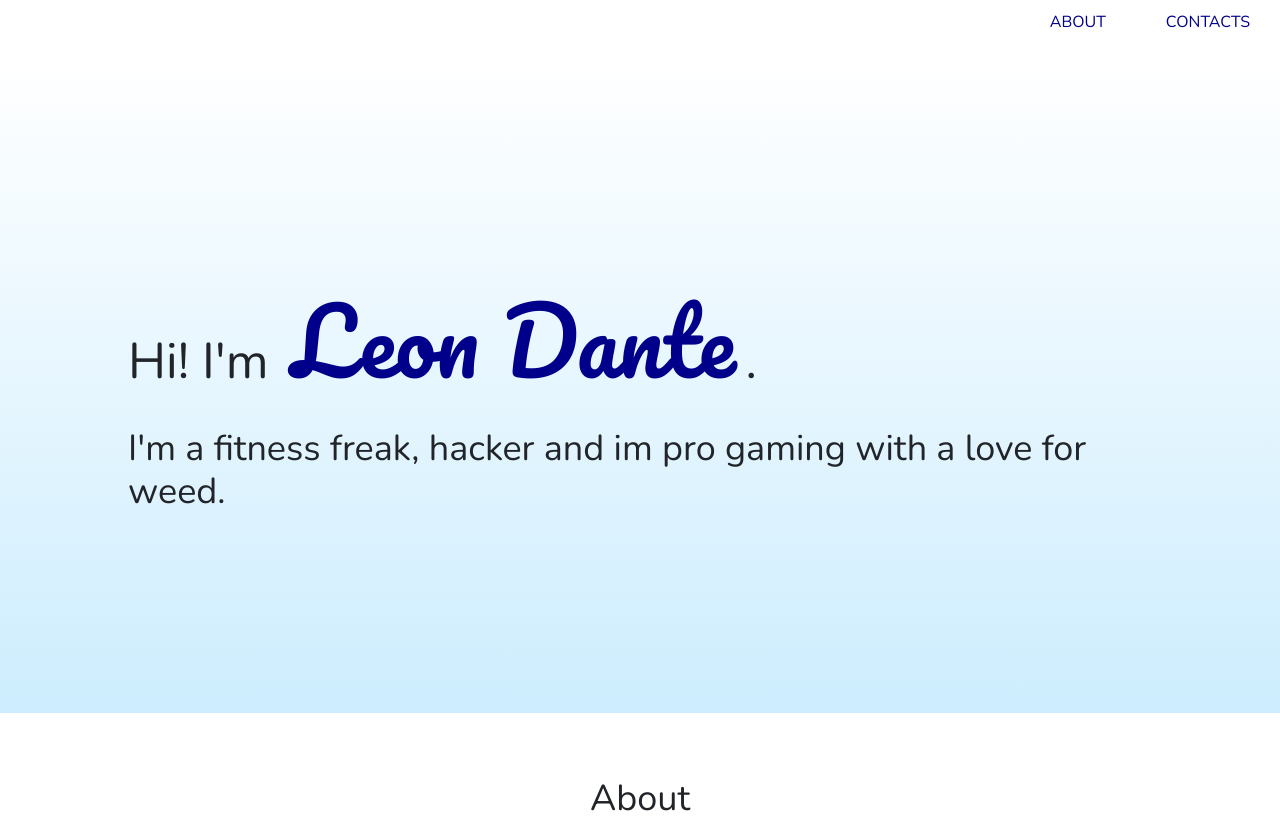
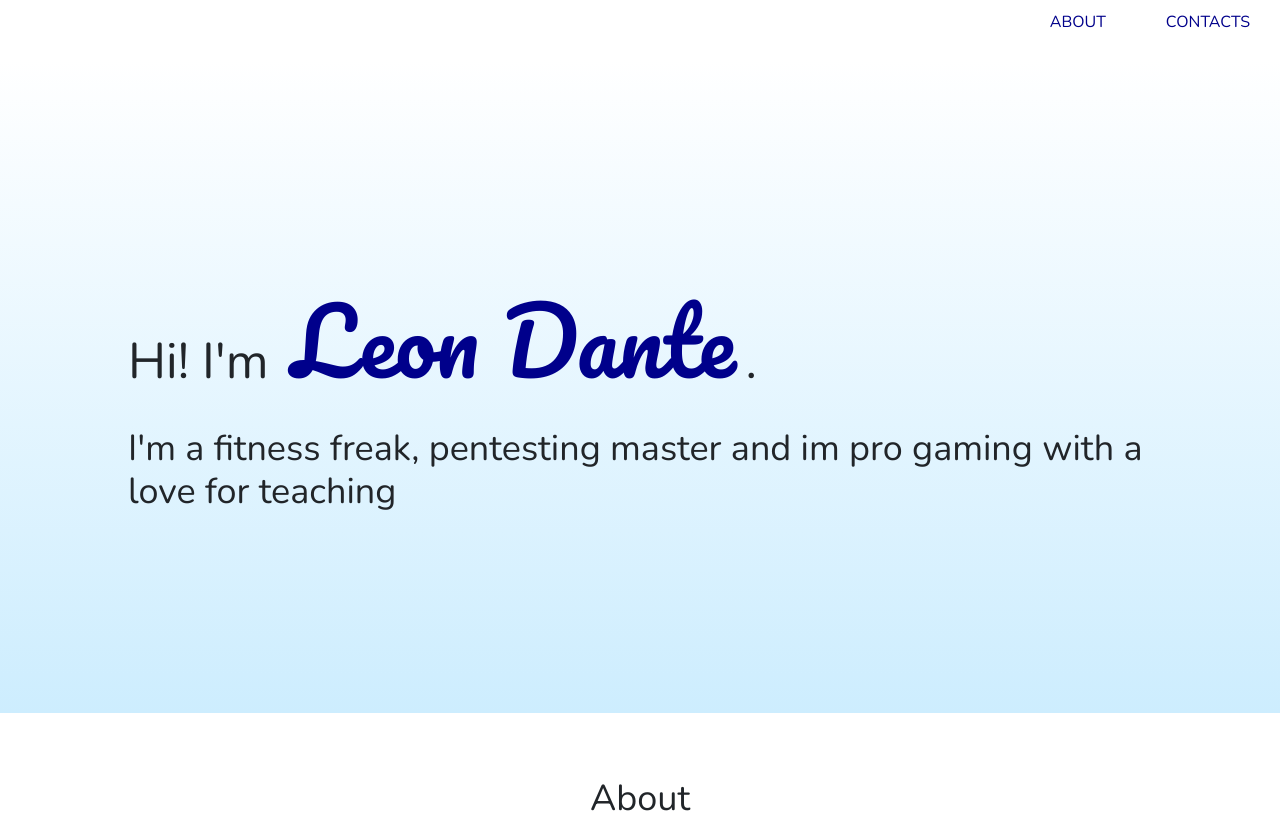
Before and after one commit to LeonDante-ctrl/furry-master, a plain HTML site: page index.html in a window 1280 px wide. Shown: the top 824 px of the page. Drawn offline with nearby package versions, Linux system fonts and the light colour scheme.

Commit message:
fixed up my bio

```diff
--- a/index.html
+++ b/index.html
@@ -14,13 +14,13 @@
   <body>
     <nav>
       <ul>
-        <li><a href="about.html">About</a></li>
+        <li> <a href="about.html">About</a></li>
         <li><a href="contacts.html">Contacts</a></li>
       </ul>
     </nav>
     <header>
       <h1>Hi! I'm <span>Leon Dante</span>.</h1>
-      <h2>I'm a fitness freak, <span>hacker</span> and <span>im pro gaming</span> with a love for weed.</h2>
+      <h2>I'm a fitness freak, <span>pentesting master</span> and <span>im pro gaming</span> with a love for teaching</h2>
     </header>
     <section class="about container">
       <h2>About</h2>
```
